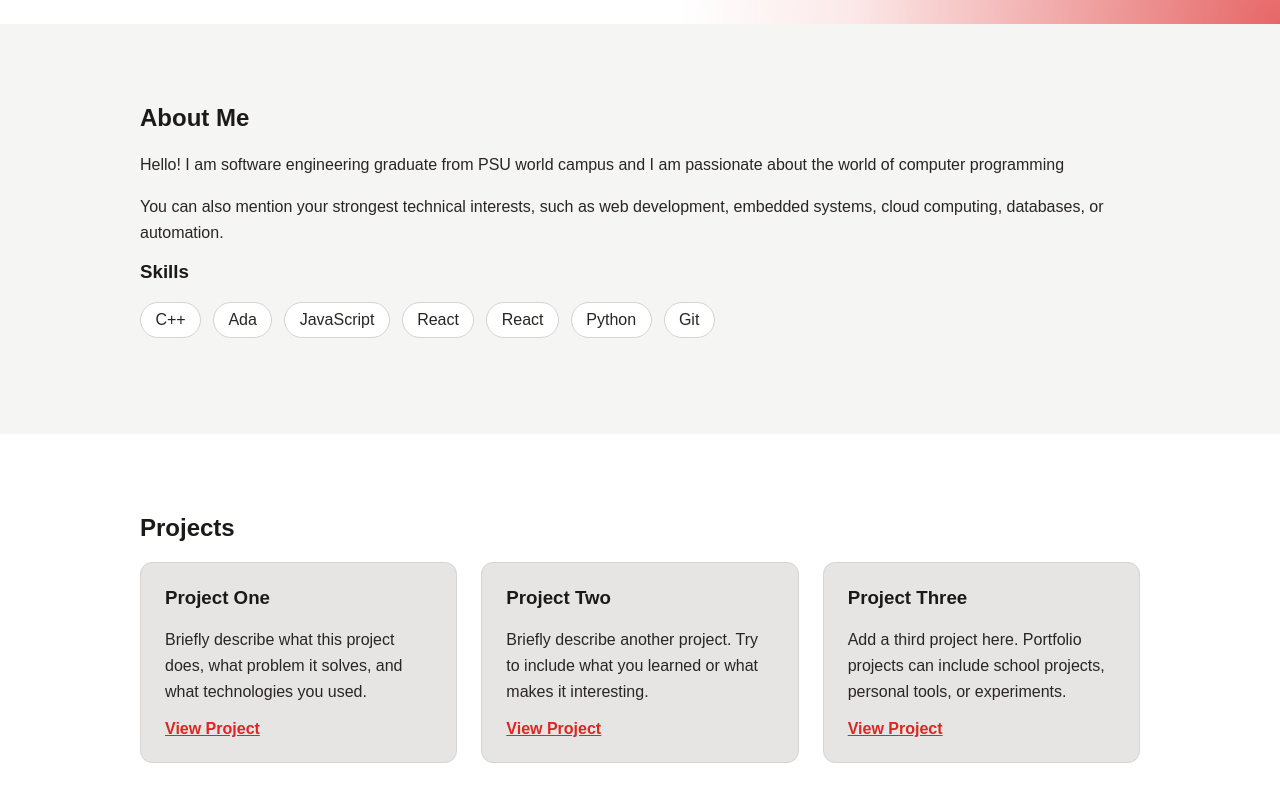
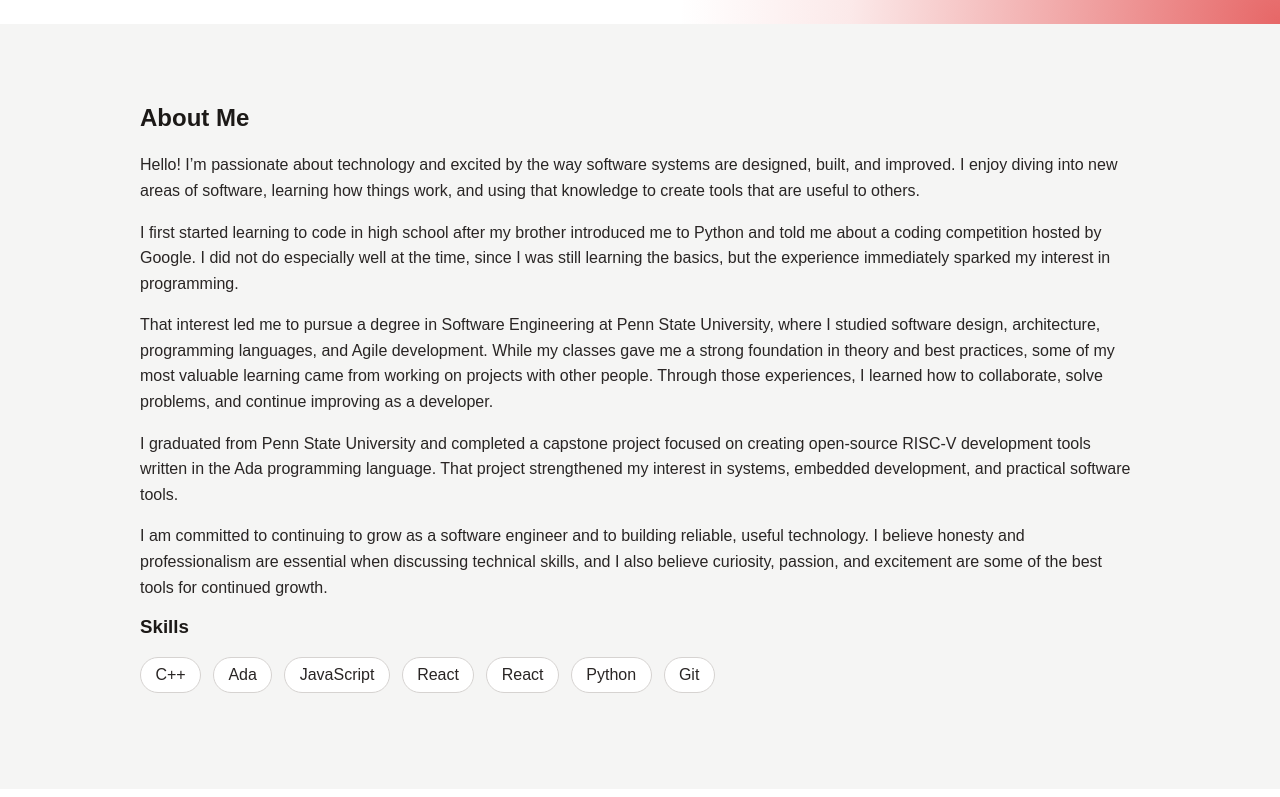
Before and after one commit to SilasCAshton/Portfolio-Website, a React (Vite) app: page / in a window 1280 px wide. Shown: the part 681-1478 px from the top of the page. Built offline with nearby package versions, Linux system fonts and the light colour scheme.

Commit message:
adding a browser tab icon and fleshing out the about section

```diff
--- a/index.html
+++ b/index.html
@@ -3,7 +3,10 @@
   <head>
     <meta charset="UTF-8" />
     <meta name="viewport" content="width=device-width, initial-scale=1.0" />
-    <title>My Portfolio</title>
+
+    <link rel="icon" type="image/png" href="/SA_Logo.png" />
+
+    <title>Silas Ashton Portfolio</title>
   </head>
   <body>
     <div id="root"></div>
--- a/src/components/About.jsx
+++ b/src/components/About.jsx
@@ -4,15 +4,42 @@ function About() {
       <div className="section-content">
         <h2>About Me</h2>
 
-        <p>
-          Hello! I am software engineering graduate from PSU world campus and I am passionate about the world
-          of computer programming
-        </p>
+    <p>
+      Hello! I’m passionate about technology and excited by the way software systems
+      are designed, built, and improved. I enjoy diving into new areas of software,
+      learning how things work, and using that knowledge to create tools that are useful
+      to others.
+    </p>
 
-        <p>
-          You can also mention your strongest technical interests, such as web
-          development, embedded systems, cloud computing, databases, or automation.
-        </p>
+    <p>
+      I first started learning to code in high school after my brother introduced me to
+      Python and told me about a coding competition hosted by Google. I did not do
+      especially well at the time, since I was still learning the basics, but the
+      experience immediately sparked my interest in programming.
+    </p>
+
+    <p>
+      That interest led me to pursue a degree in Software Engineering at Penn State
+      University, where I studied software design, architecture, programming languages,
+      and Agile development. While my classes gave me a strong foundation in theory and
+      best practices, some of my most valuable learning came from working on projects
+      with other people. Through those experiences, I learned how to collaborate, solve
+      problems, and continue improving as a developer.
+    </p>
+
+    <p>
+      I graduated from Penn State University and completed a capstone project focused on
+      creating open-source RISC-V development tools written in the Ada programming
+      language. That project strengthened my interest in systems, embedded development,
+      and practical software tools.
+    </p>
+
+    <p>
+      I am committed to continuing to grow as a software engineer and to building
+      reliable, useful technology. I believe honesty and professionalism are essential
+      when discussing technical skills, and I also believe curiosity, passion, and
+      excitement are some of the best tools for continued growth.
+    </p>
 
         <h3>Skills</h3>
 
```
Also changed, not shown: public/SA_Logo.png (added).
